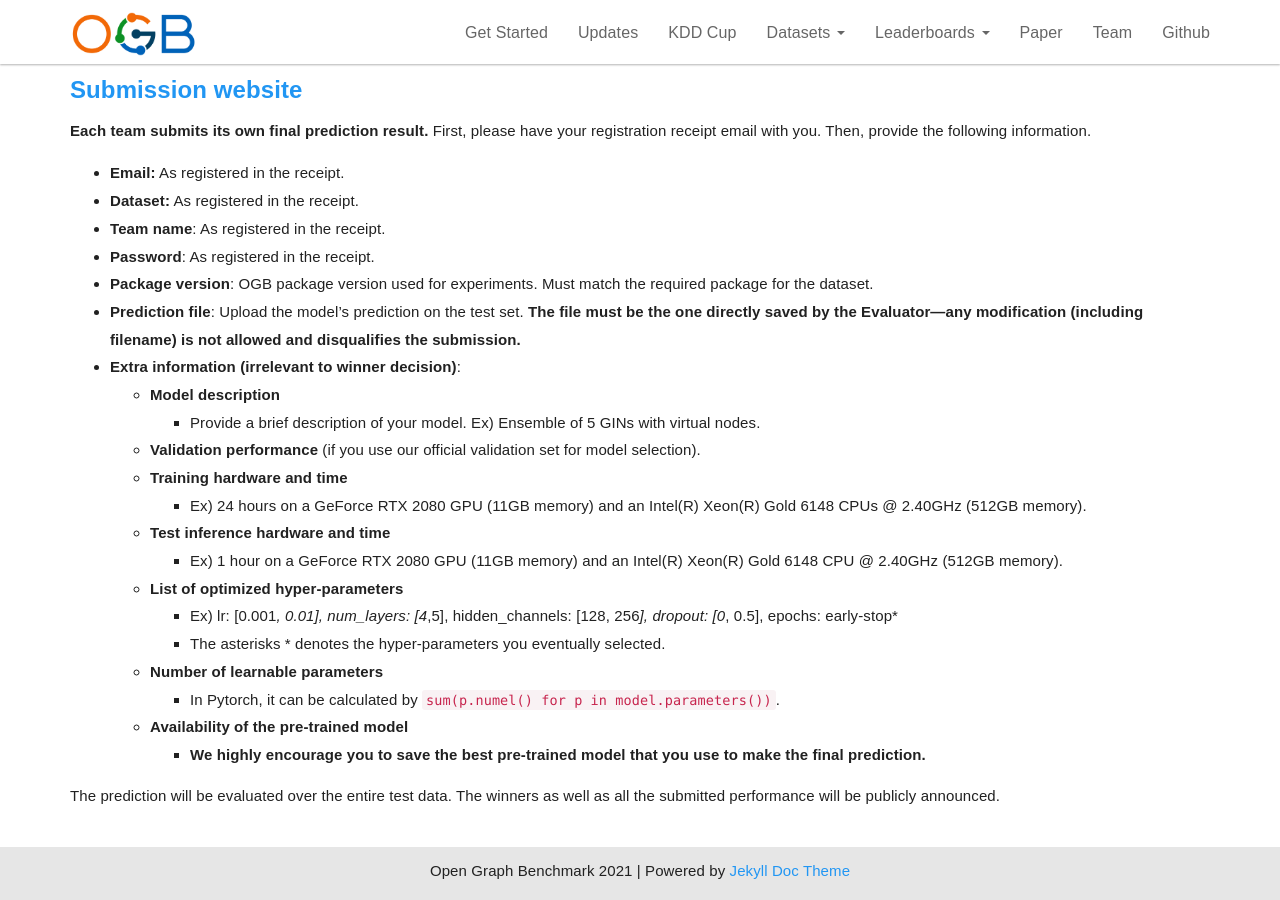
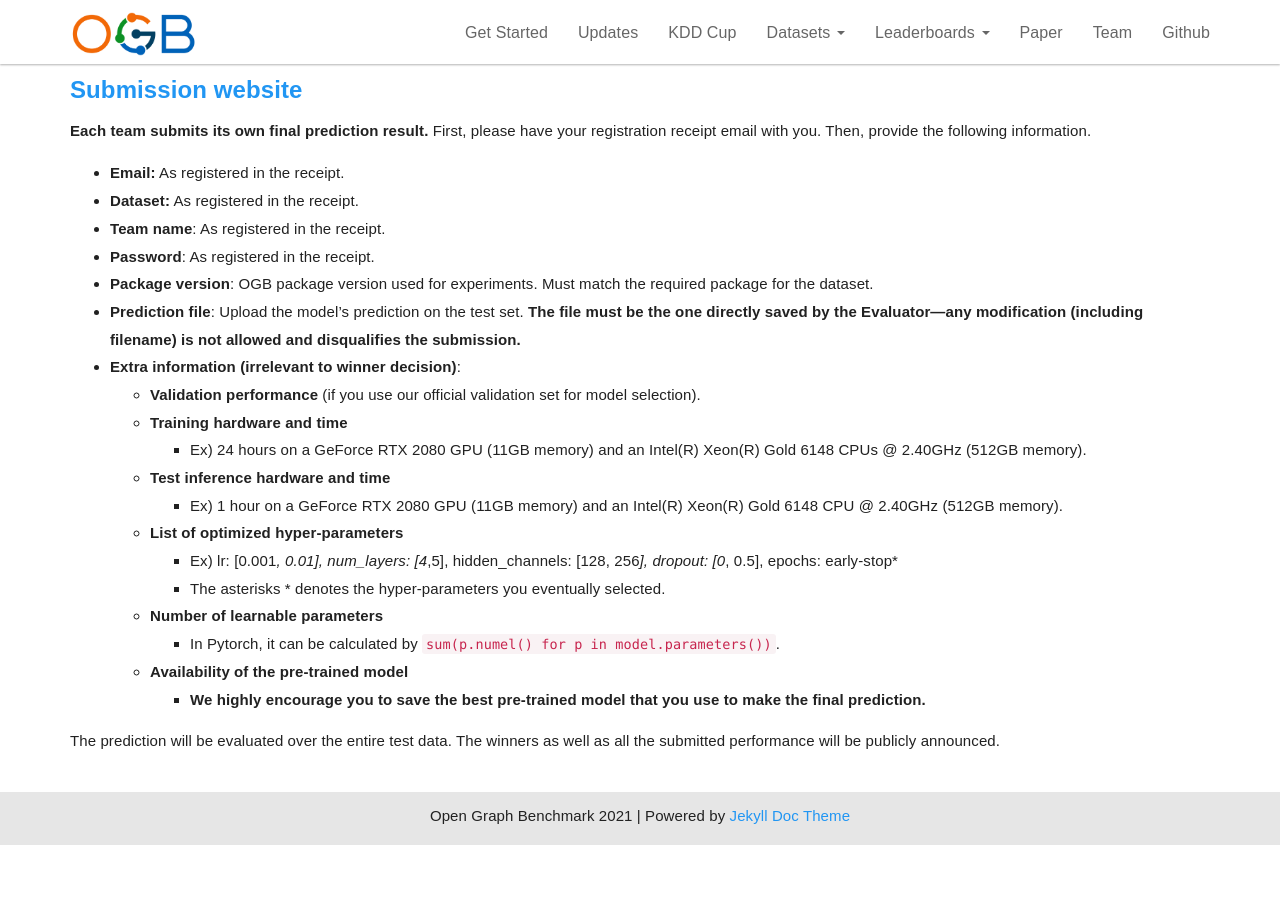
Before and after one commit to snap-stanford/ogb-web, a Jekyll site: the page built from _docs/kddcup2021/participate.md, in a window 1280 px wide and 900 px high, scrolled down 2074 px. Built offline with Jekyll 4.4.1, drawn with Linux system fonts in a browser that asks for light colours; after the commit the page ends 2919 px from its top, so only the background shows below that.

Commit message:
delete model desc

```diff
--- a/_docs/kddcup2021/participate.md
+++ b/_docs/kddcup2021/participate.md
@@ -77,8 +77,6 @@ Then, provide the following information.
 - **Package version**: OGB package version used for experiments. Must match the required package for the dataset.
 - **Prediction file**: Upload the model's prediction on the test set. **The file must be the one directly saved by the Evaluator---any modification (including filename) is not allowed and disqualifies the submission.**
 - **Extra information (irrelevant to winner decision)**:
-    - **Model description**
-        - Provide a brief description of your model. Ex) Ensemble of 5 GINs with virtual nodes.
     - **Validation performance** (if you use our official validation set for model selection).
     - **Training hardware and time**
         - Ex) 24 hours on a GeForce RTX 2080 GPU (11GB memory) and an Intel(R) Xeon(R) Gold 6148 CPUs @ 2.40GHz (512GB memory).
```
